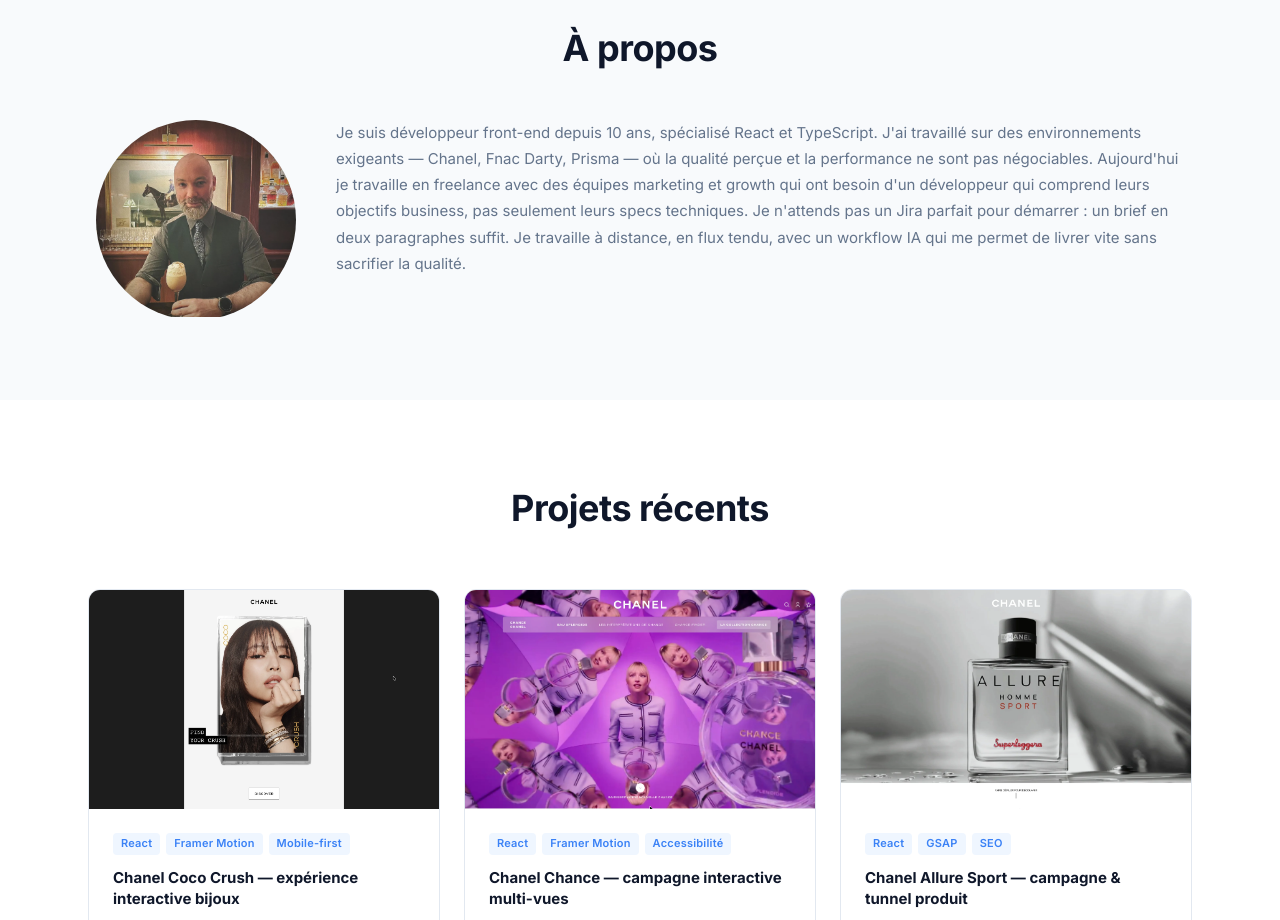
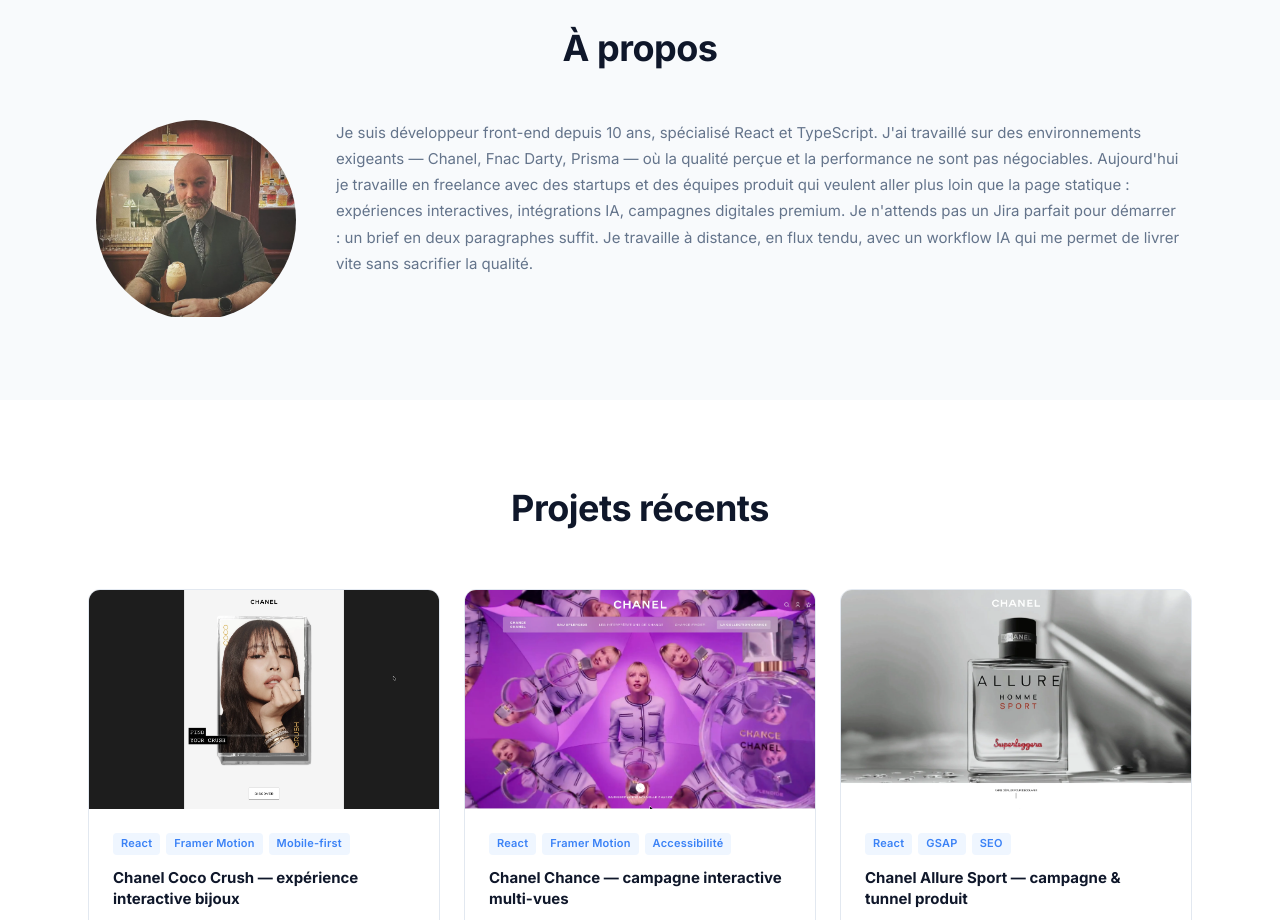
Before and after one commit to adrienvidal/portfolio-2026, a Next.js app: page / in a window 1280 px wide. Shown: the part 2220-3140 px from the top of the page. Built offline with nearby package versions, Linux system fonts and the light colour scheme.

Commit message:
refactor: update bio in about section to better reflect freelance work with startups and interactive experiences

```diff
--- a/src/data/content.tsx
+++ b/src/data/content.tsx
@@ -278,7 +278,7 @@
 export const about = {
   title: 'À propos',
   avatarLetter: 'A',
-  bio: "Je suis développeur front-end depuis 10 ans, spécialisé React et TypeScript. J'ai travaillé sur des environnements exigeants — Chanel, Fnac Darty, Prisma — où la qualité perçue et la performance ne sont pas négociables.\n\nAujourd'hui je travaille en freelance avec des équipes marketing et growth qui ont besoin d'un développeur qui comprend leurs objectifs business, pas seulement leurs specs techniques. Je n'attends pas un Jira parfait pour démarrer : un brief en deux paragraphes suffit.\n\nJe travaille à distance, en flux tendu, avec un workflow IA qui me permet de livrer vite sans sacrifier la qualité."
+  bio: "Je suis développeur front-end depuis 10 ans, spécialisé React et TypeScript. J'ai travaillé sur des environnements exigeants — Chanel, Fnac Darty, Prisma — où la qualité perçue et la performance ne sont pas négociables.\n\nAujourd'hui je travaille en freelance avec des startups et des équipes produit qui veulent aller plus loin que la page statique : expériences interactives, intégrations IA, campagnes digitales premium. Je n'attends pas un Jira parfait pour démarrer : un brief en deux paragraphes suffit.\n\nJe travaille à distance, en flux tendu, avec un workflow IA qui me permet de livrer vite sans sacrifier la qualité."
 }
 
 // ─── Testimonials ─────────────────────────────────────────────────────────────
```
